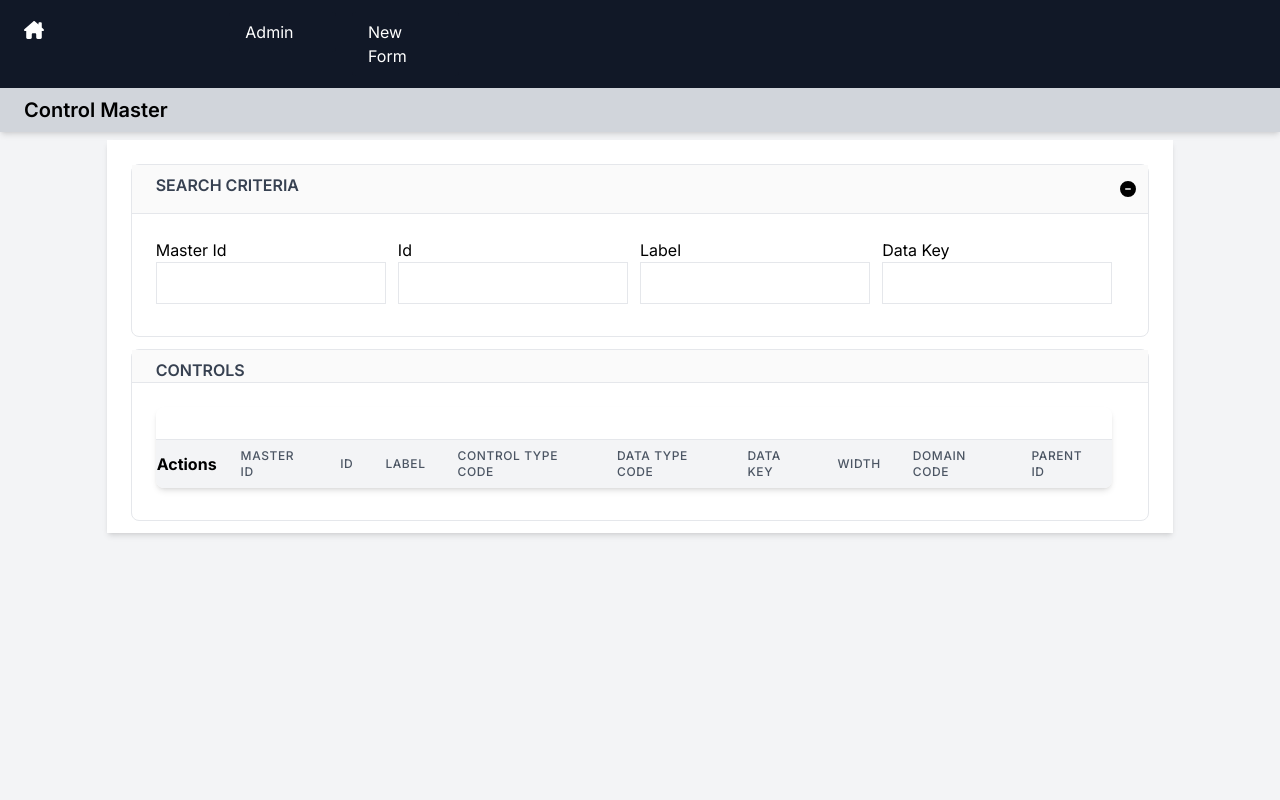
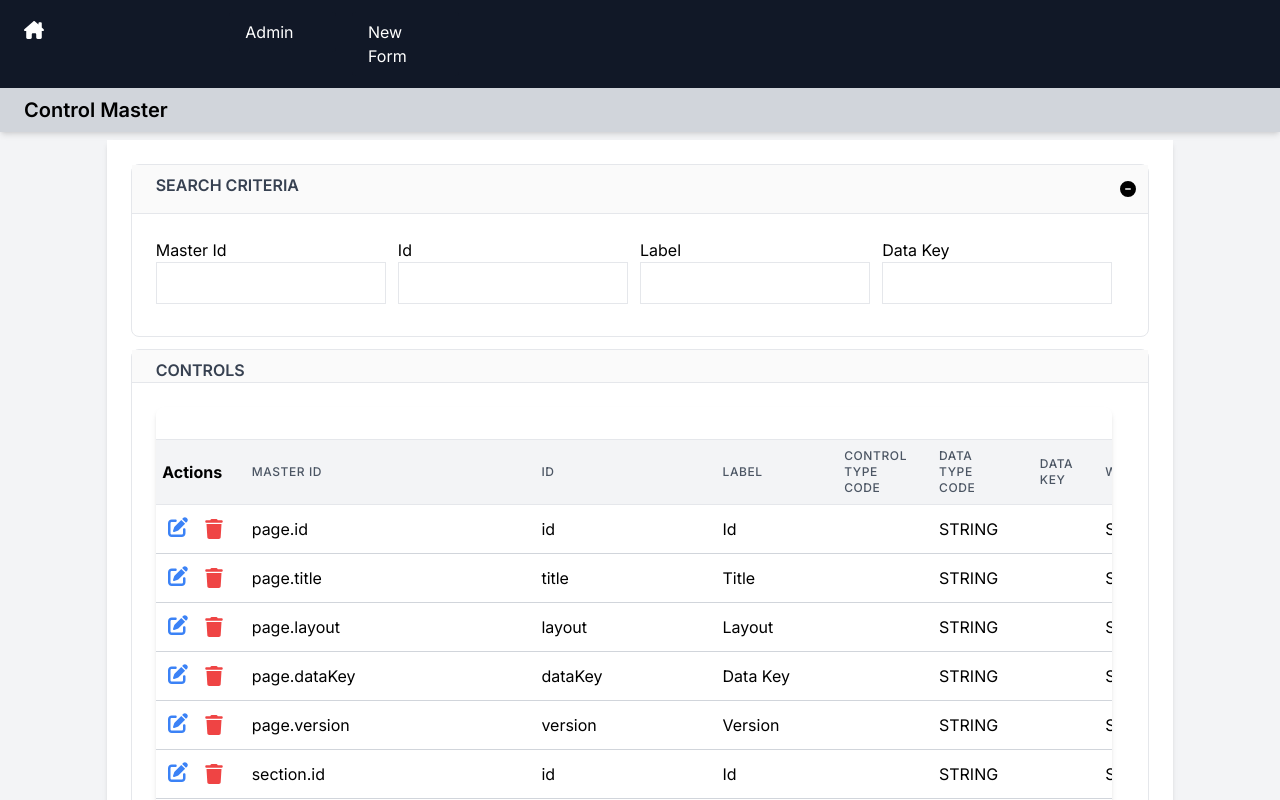
Before and after one commit to SrinivasPT/react-edge, a Next.js app: page /admin/control-master in a window 1280 px wide. Shown: the top 800 px of the page. Built offline with nearby package versions, Linux system fonts and the light colour scheme; data requests are answered from the project's data file.

Commit message:
Minor adj

```diff
--- a/db.json
+++ b/db.json
@@ -446,6 +446,7 @@
                 {
                     "id": "edit",
                     "layout": "SECTION",
+                    "dataKey": "data",
                     "controls": [
                         {
                             "masterId": "controlMaster.id"
--- a/src/app/admin/control-master/page.tsx
+++ b/src/app/admin/control-master/page.tsx
@@ -24,7 +24,7 @@ const Page = ({ params }: { params: { formId: string } }) => {
 
     useEffect(() => {
         if (filteredData) {
-            dispatch(setFilteredData({ controlMaster: filteredData }));
+            dispatch(setFilteredData({ list: { controlMaster: filteredData } }));
         }
     }, [filteredData, searchCriteria, dispatch]);
 
```
Also changed, not shown: public/PageBuilderScreenshot.png (added), 1 other file (tests, documents, lock files or other folders).
